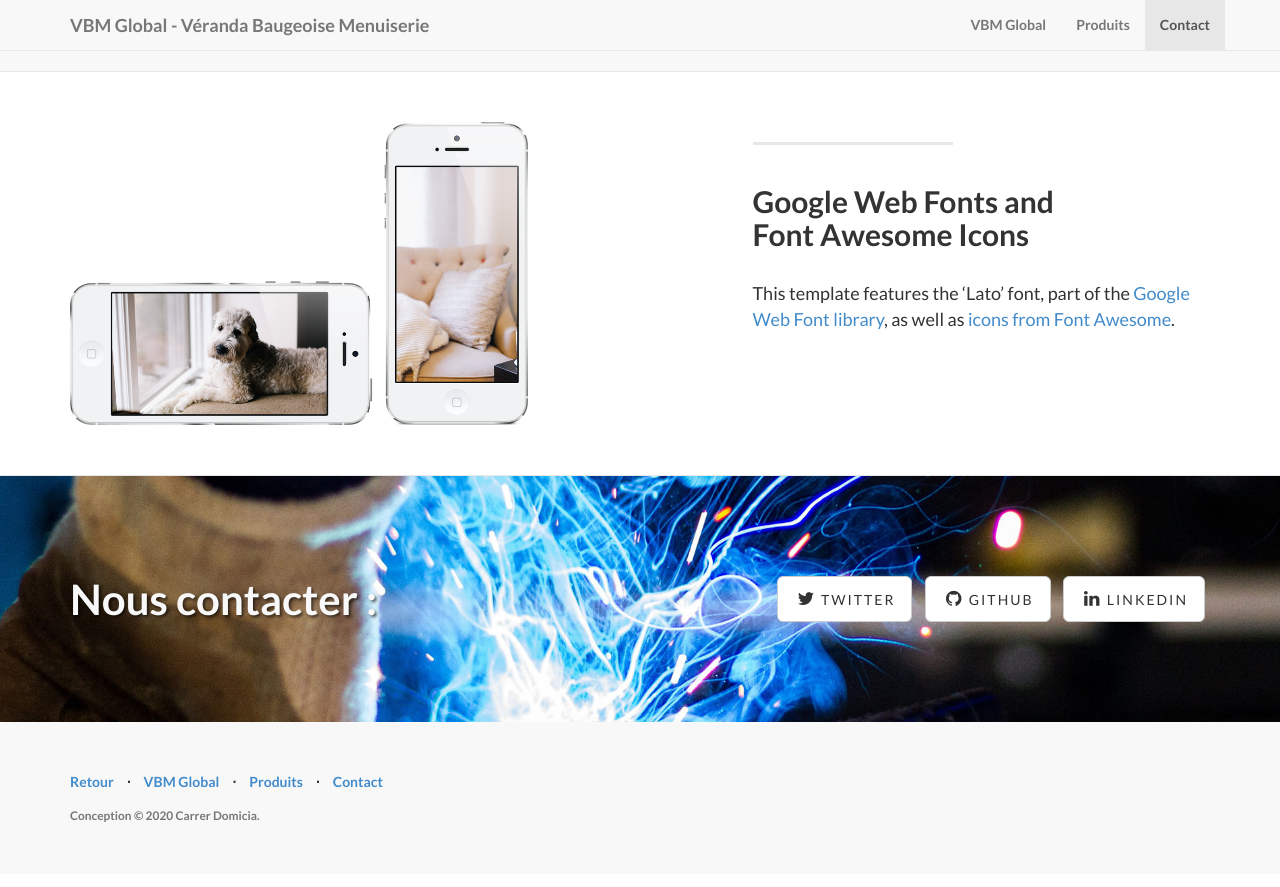
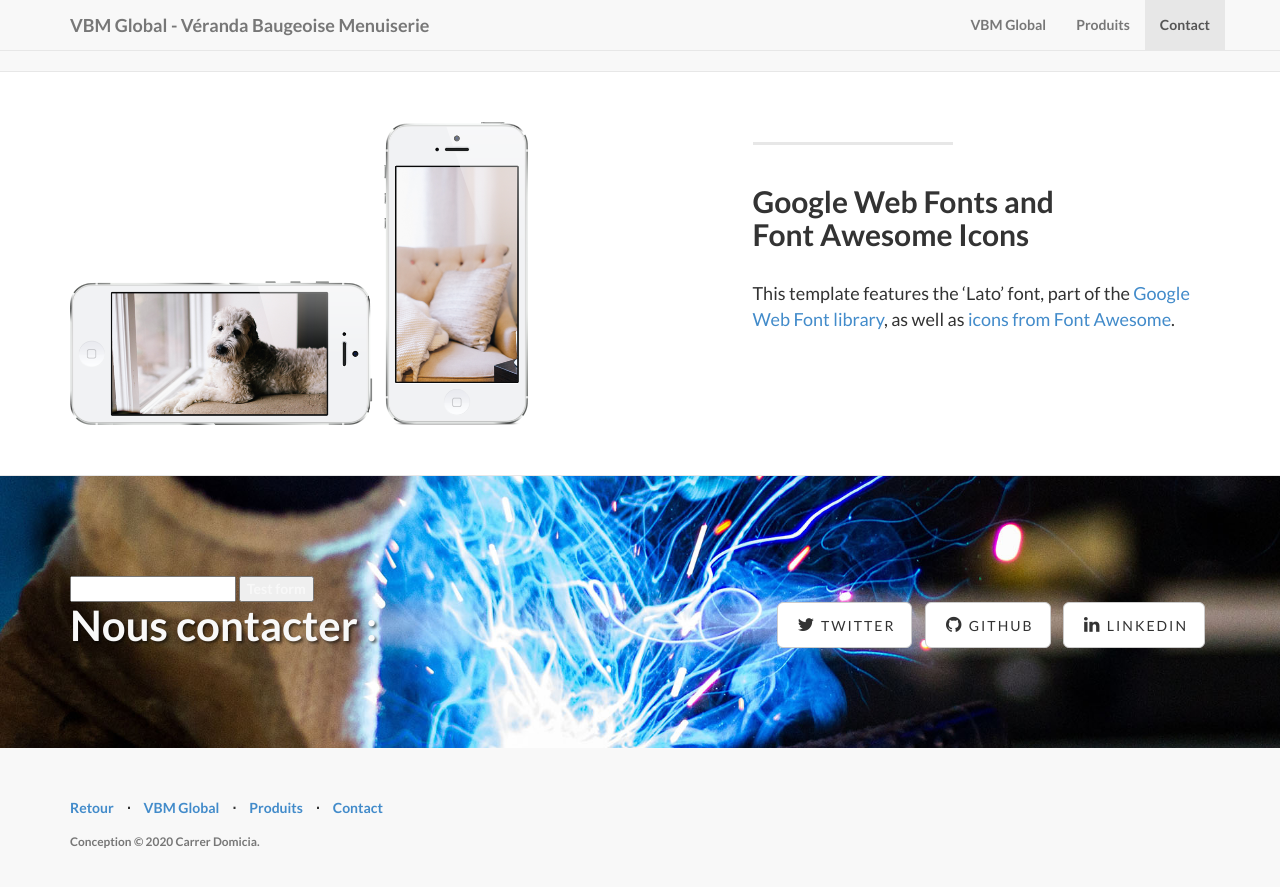
Before and after one commit to juanitito/vbm-landing, a Jekyll site: the page built from index.html, in a window 1280 px wide and 900 px high, scrolled down 1888 px. Shown: the top 887 px of the window. Built offline with Jekyll 4.4.1, drawn with Linux system fonts in a browser that asks for light colours; nearby versions of some CDN libraries; library files that are not in the unit come from our copies.

Commit message:
Update contact.html

```diff
--- a/_includes/contact.html
+++ b/_includes/contact.html
@@ -1,7 +1,13 @@
 <section id="contact">
 	<div class="banner">
 		<div class="container">
-
+			<form action="https://getsimpleform.com/messages?form_api_token=5832110571b62f2f83699c423aba7097" method="post">
+			  <!-- the redirect_to is optional, the form will redirect to the referrer on submission -->
+			  <input type='hidden' name='redirect_to' value='<the complete return url e.g. http://fooey.com/thank-you.html>' />
+			  <!-- all your input fields here.... -->
+			  <input type='text' name='test' />
+			  <input type='submit' value='Test form' />
+			</form>
 			<div class="row">
 				<div class="col-lg-6">
 					<h2>Nous contacter :</h2>
```
